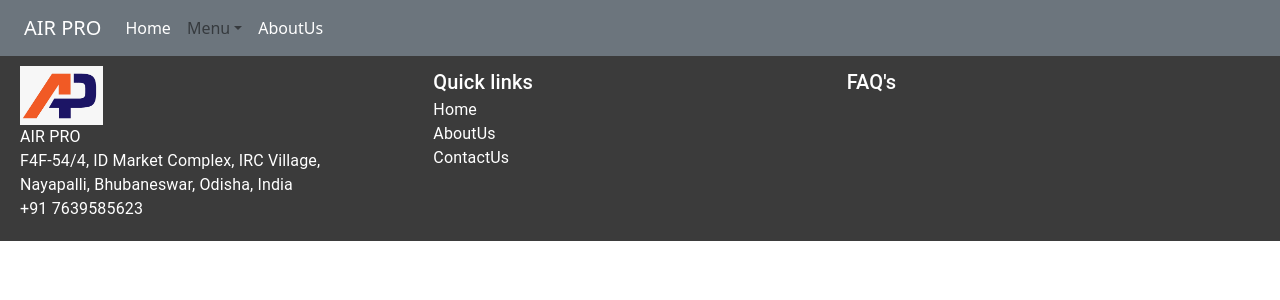
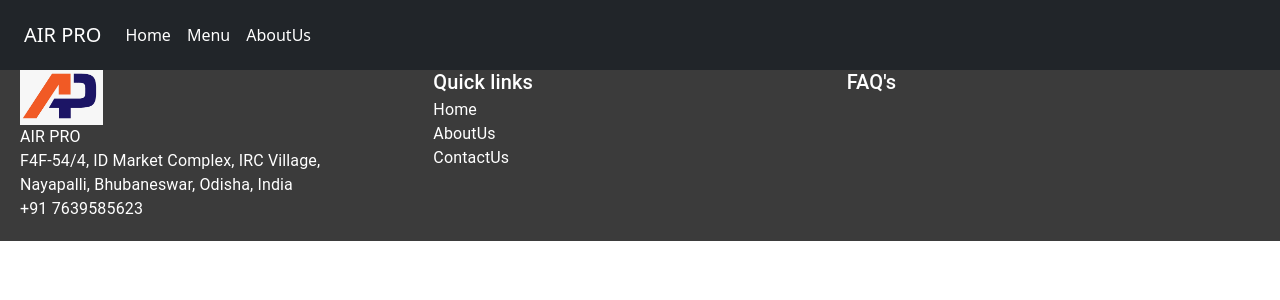
Before and after one commit to Pritirekha23/AirPro-project, a React (Create React App) app: page /Menu in a window 1280 px wide. Shown: the top 300 px of the page. Built offline with nearby package versions, Linux system fonts and the light colour scheme.

Commit message:
04jan2024

```diff
--- a/src/components/Menu.js
+++ b/src/components/Menu.js
@@ -1,4 +1,3 @@
-
 import React from 'react';
 
 const Menu = () => {
--- a/src/components/Navbar.js
+++ b/src/components/Navbar.js
@@ -1,5 +1,6 @@
 import React from 'react';
-import { Navbar as BootstrapNavbar, Nav , NavDropdown,Container} from 'react-bootstrap';
+import { Navbar as BootstrapNavbar, Nav, NavDropdown } from 'react-bootstrap';
+import Grid from '@mui/system/Unstable_Grid';
 
 const Navbar = () => {
   const linkStyle = {
@@ -9,19 +10,24 @@ const Navbar = () => {
       color: 'black',
     },
   };
+  const navbarStyle = {
+    minHeight: '70px',
+  }
+
 
   return (
-    <div>
-      <BootstrapNavbar bg="secondary"  className="fixed-top "  data-bs-theme="dark">
-      <Container fluid>
+     <Grid>
+      <BootstrapNavbar bg="dark"  className="fixed-top "  expand="lg" variant="dark" style={navbarStyle}>
+
         <BootstrapNavbar.Brand href="#home" className='ml-4'><span style={{ color: 'white' }}>AIR PRO</span></BootstrapNavbar.Brand>
         <BootstrapNavbar.Toggle aria-controls="basic-navbar-nav" />
         <BootstrapNavbar.Collapse id="basic-navbar-nav" className='justify-content-center'>
+
         <Nav className="mr-auto ">
           <Nav.Link href="/" style={linkStyle}>Home</Nav.Link>
 
-          {/* <Nav.Link href="/Menu" style={linkStyle }>Menu</Nav.Link> */}
-          <NavDropdown title="Menu" id="basic-nav-dropdown"  className="menu-dropdown">
+           <Nav.Link href="/Menu" style={linkStyle }>Menu</Nav.Link>
+          {/* <NavDropdown title="Menu" id="basic-nav-dropdown"  className="menu-dropdown">
               <NavDropdown.Item href="#Reciprocating Air Compressor">Reciprocating Air Compressor</NavDropdown.Item>
               <NavDropdown.Item href="#Ingersoll Rand Type 30 Parts">Ingersoll Rand Type 30 Parts</NavDropdown.Item>
               <NavDropdown.Item href="#Ingresoll Rand ESV Parts">Ingresoll Rand ESV Parts</NavDropdown.Item>
@@ -29,16 +35,18 @@ const Navbar = () => {
               <NavDropdown.Item href="#Ingresoll Rand  Air Compressor Parts">Ingresoll Rand  Air Compressor Parts</NavDropdown.Item>
               <NavDropdown.Item href="#Atlas Copco COmpressor Parts">Atlas Copco COmpressor Parts</NavDropdown.Item>
               <NavDropdown.Item href="#Chicago Pneumatic Air Compressor Parts">Chicago Pneumatic Air Compressor Parts</NavDropdown.Item>
-          </NavDropdown>
+          </NavDropdown> */}
 
           <Nav.Link href="/AboutUs" style={linkStyle }>AboutUs</Nav.Link>
 
           {/* <Nav.Link href="/Requestforquotes">Request for quote</Nav.Link> */}
         </Nav>
         </BootstrapNavbar.Collapse>
-        </Container>
+
       </BootstrapNavbar>
-    </div>
+
+    </Grid>
+
   );
 };
 
```
